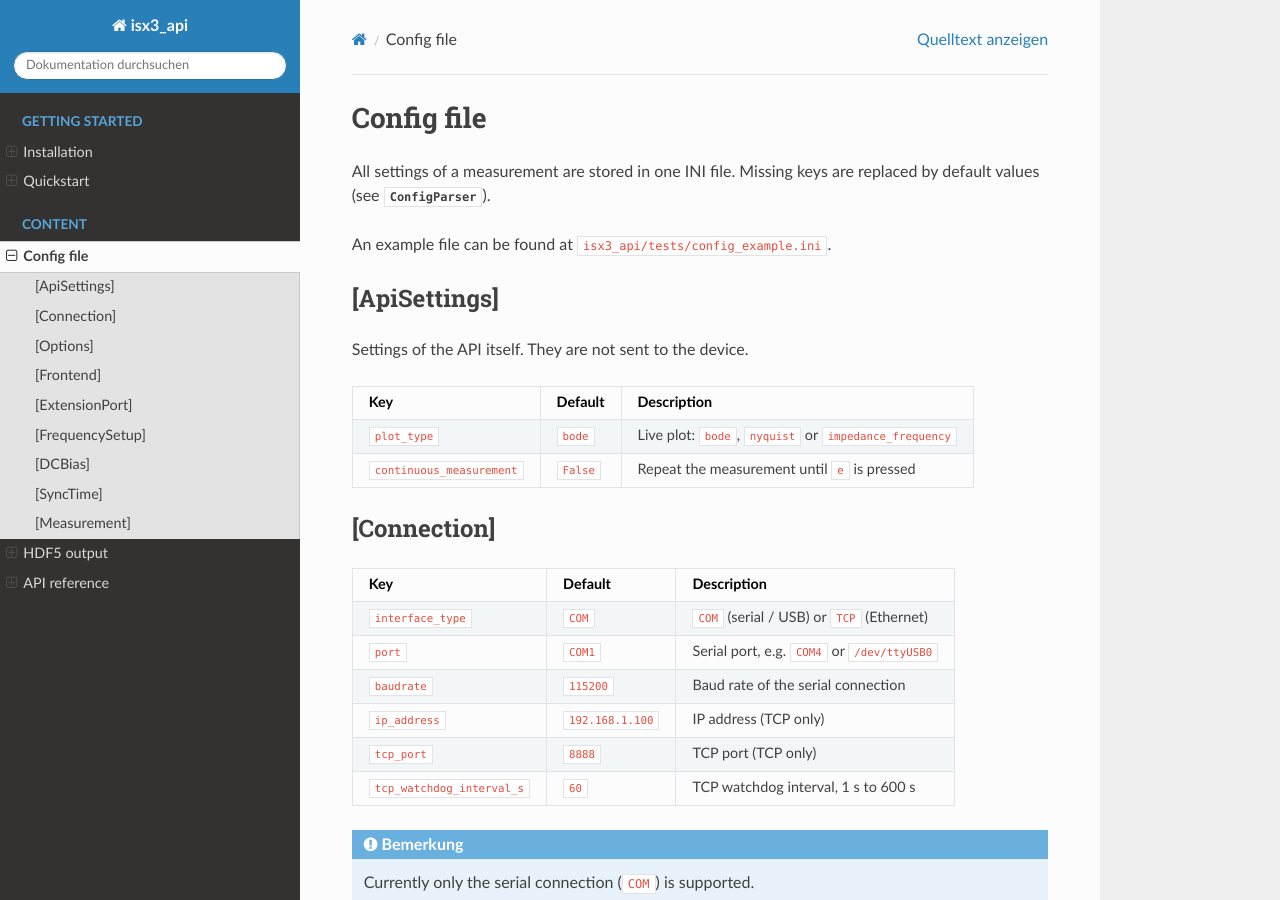
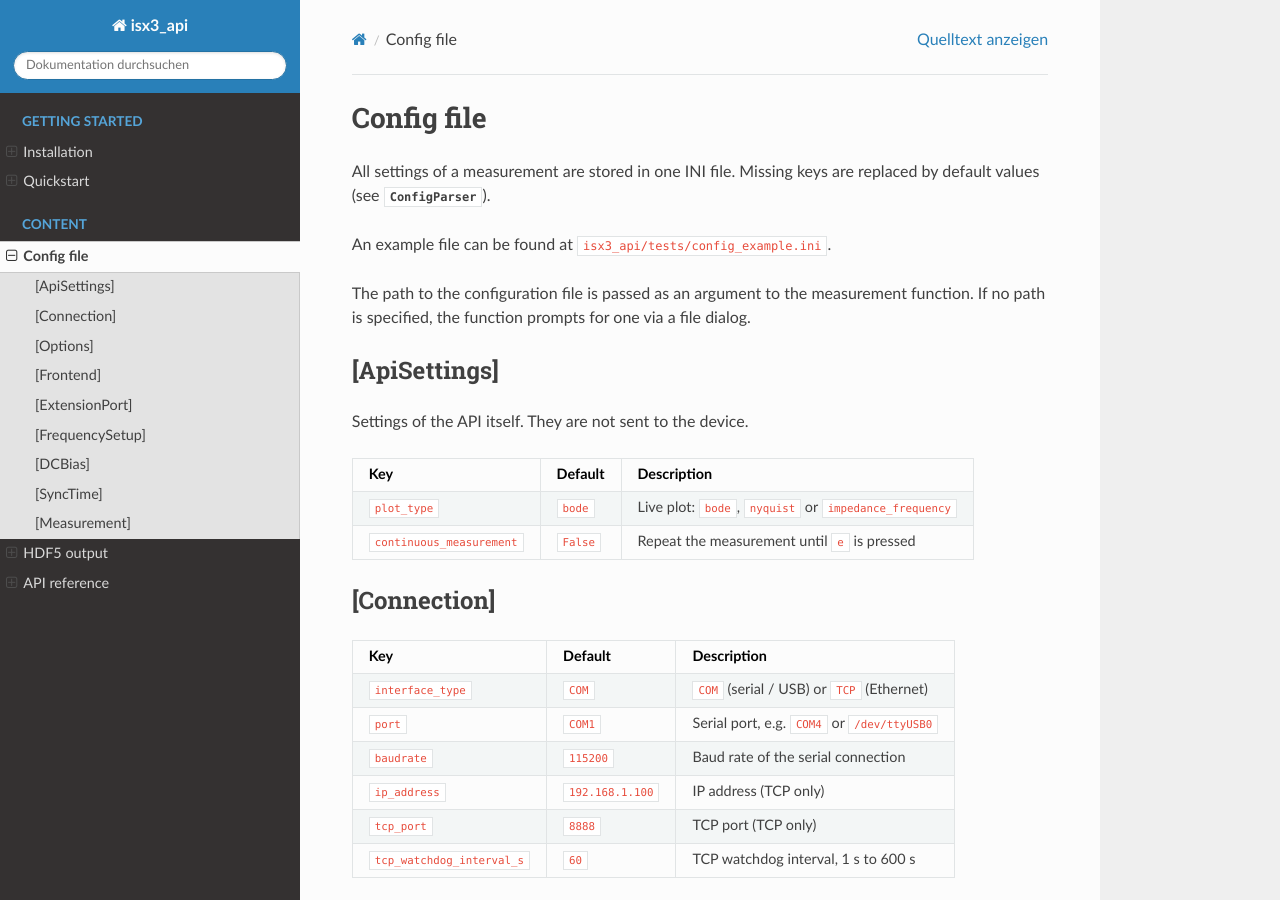
Before and after one commit to efk04/sensorprojekt_api, a Sphinx documentation site: the page built from docs/configuration.md, in a window 1280 px wide and 900 px high. Built offline with Sphinx 7.4.7 and the Read the Docs theme 3.1.0, drawn with Linux system fonts in a browser that asks for light colours.

Commit message:
config laden dokumentiert

```diff
--- a/docs/configuration.md
+++ b/docs/configuration.md
@@ -4,6 +4,8 @@ All settings of a measurement are stored in one INI file. Missing keys are
 replaced by default values (see {class}`~isx3_api.config_handler.ConfigParser`).
 
 An example file can be found at `isx3_api/tests/config_example.ini`.
+
+The path to the configuration file is passed as an argument to the measurement function. If no path is specified, the function prompts for one via a file dialog.
 
 ## [ApiSettings]
 
```
Also changed, not shown: docs/measuring.md (added).
